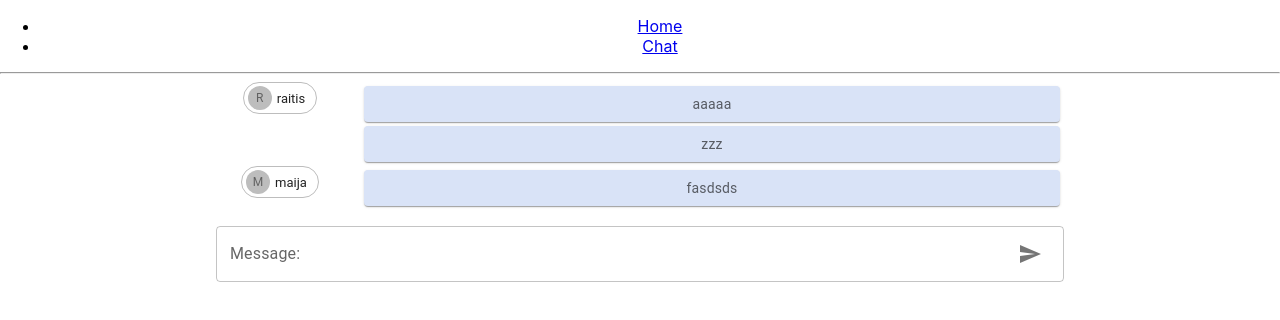
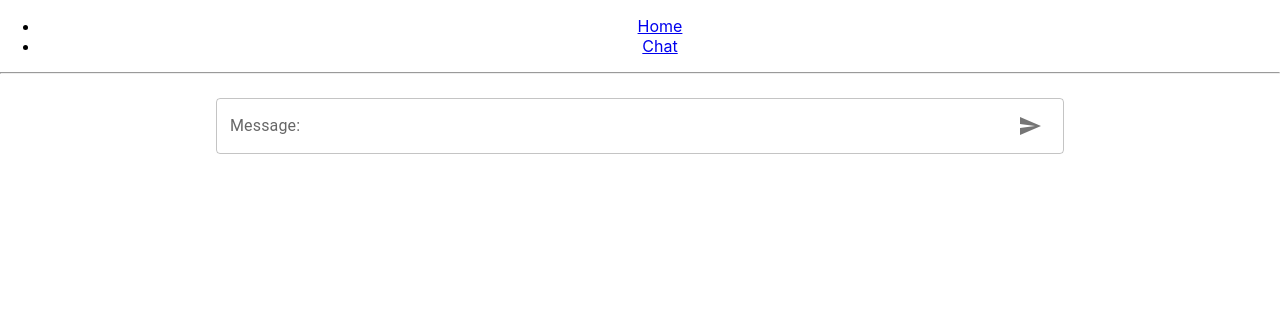
Before and after one commit to raitisbe/home-assignment, a React (Create React App) app in the folder client/: page /chat in a window 1280 px wide. Shown: the top 320 px of the page. Built offline with nearby package versions, Linux system fonts and the light colour scheme.

Commit message:
feat: Implement sending and receiving messages. Refactor to chat class component

```diff
--- a/client/src/app.tsx
+++ b/client/src/app.tsx
@@ -1,17 +1,19 @@
 import React from 'react';
-import { Routes, Route, Link } from "react-router-dom";
+import { Routes, Route, Link, useNavigate } from "react-router-dom";
 import './app.css';
 import { Chat } from './chat';
 import { Landing } from './landing';
 import { Layout } from './layout';
 
 function App() {
+  const navigation = useNavigate();
+
   return (
     <div className="App">
       <Routes>
         <Route path="/" element={<Layout />}>
           <Route index element={<Landing />} />
-          <Route path="chat" element={<Chat />} />
+          <Route path="chat" element={<Chat navigation={navigation} />} />
 
           {/* Using path="*"" means "match anything", so this route
                 acts like a catch-all for URLs that we don't have explicit
--- a/client/src/chat.tsx
+++ b/client/src/chat.tsx
@@ -1,40 +1,79 @@
-import { Grid, IconButton, TextField } from '@mui/material';
-import { Block } from './block';
-import SendIcon from '@mui/icons-material/Send';
+import { Grid, IconButton, TextField } from "@mui/material";
+import { Block } from "./block";
+import { BlockDataModel } from "./BlockDataModel";
+import SendIcon from "@mui/icons-material/Send";
+import { socketService } from "./sockets";
+import { Component } from "react";
 
-const blocks = [
-  {
-    sender: 'raitis',
-    messages: [{id: 'aaa', text: 'aaaaa'}, {id: 'aaa2', text: 'zzz'}],
-  },
-  {
-    sender: 'maija',
-    messages: [{id: 'aaa', text: 'fasdsds'}],
-  },
-]
+interface Props {
+  navigation: any;
+}
 
-const SendButton = () => (
-  <IconButton>
-    <SendIcon />
-  </IconButton>
-  )
+interface StateModel {
+  blocks: BlockDataModel[];
+}
 
-export function Chat() {
-  return (
-    <div>
-      <Grid container justifyContent={'center'} spacing={2}>
-        <Grid item xs={12} md={8}>
-        {blocks.map((block, i) => {
-          return (
-            <Block data={block}></Block>
-          )
-       })
-      }
-      </Grid>
-        <Grid item xs={12} md={8}>
-          <TextField label="Message:" variant="outlined" fullWidth InputProps={{endAdornment: <SendButton />}}/>
+export class Chat extends Component<Props, StateModel> {
+  draft: string = "";
+
+  constructor(props: Props | Readonly<Props>) {
+    super(props);
+
+    this.state = {
+      blocks: [],
+    };
+    this.send = this.send.bind(this);
+    this.onDraftChange = this.onDraftChange.bind(this);
+
+    socketService.onClose.subscribe(() => {
+      this.props.navigation.navigate("/");
+    });
+
+    socketService.onMessage.subscribe((e) => {
+      const newItem = {
+        sender: e.sender,
+        messages: [{ id: Math.random().toString(), text: e.text }],
+      };
+      this.setState((previousState) => ({
+        blocks: [...previousState.blocks, newItem],
+      }));
+    });
+  }
+
+  onDraftChange(event: { target: { value: string } }) {
+    this.draft = event.target.value;
+  }
+
+  send() {
+    socketService.send(this.draft);
+  }
+
+  render() {
+    return (
+      <div>
+        <Grid container justifyContent={"center"} spacing={2}>
+          <Grid item xs={12} md={8}>
+            {this.state.blocks.map((block, i) => {
+              return <Block key={i} data={block}></Block>;
+            })}
+          </Grid>
+          <Grid item xs={12} md={8}>
+            <TextField
+              label="Message:"
+              variant="outlined"
+              onChange={this.onDraftChange}
+              fullWidth
+              InputProps={{
+                endAdornment: (
+                  <IconButton onClick={this.send}>
+                    <SendIcon />
+                  </IconButton>
+                ),
+              }}
+            />
+          </Grid>
         </Grid>
-      </Grid>
-    </div>
-  );
+      </div>
+    );
+  }
 }
```
Also changed, not shown: 1 other file (tests, documents, lock files or other folders).
